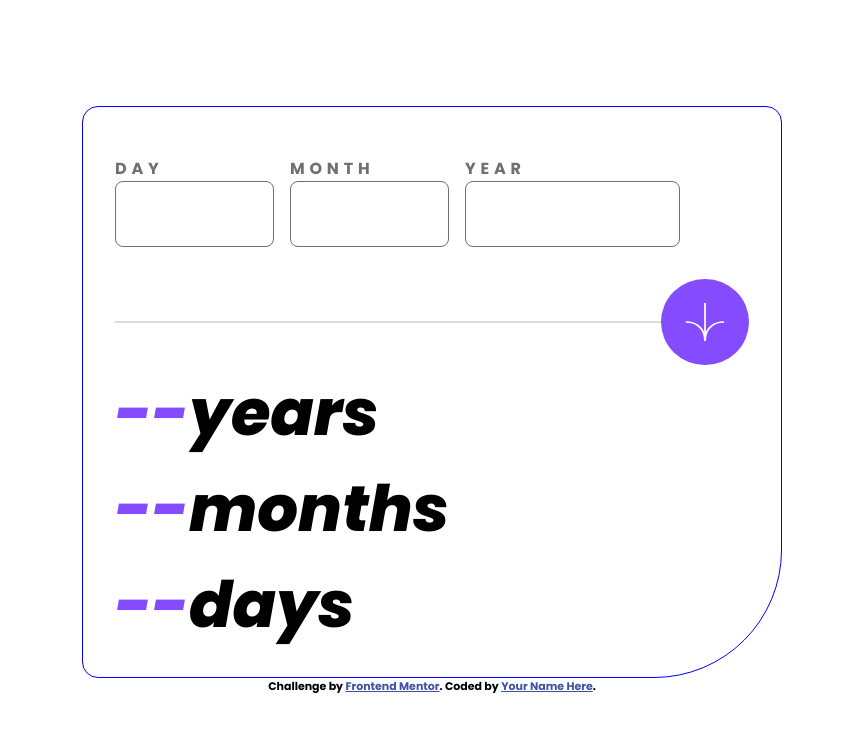
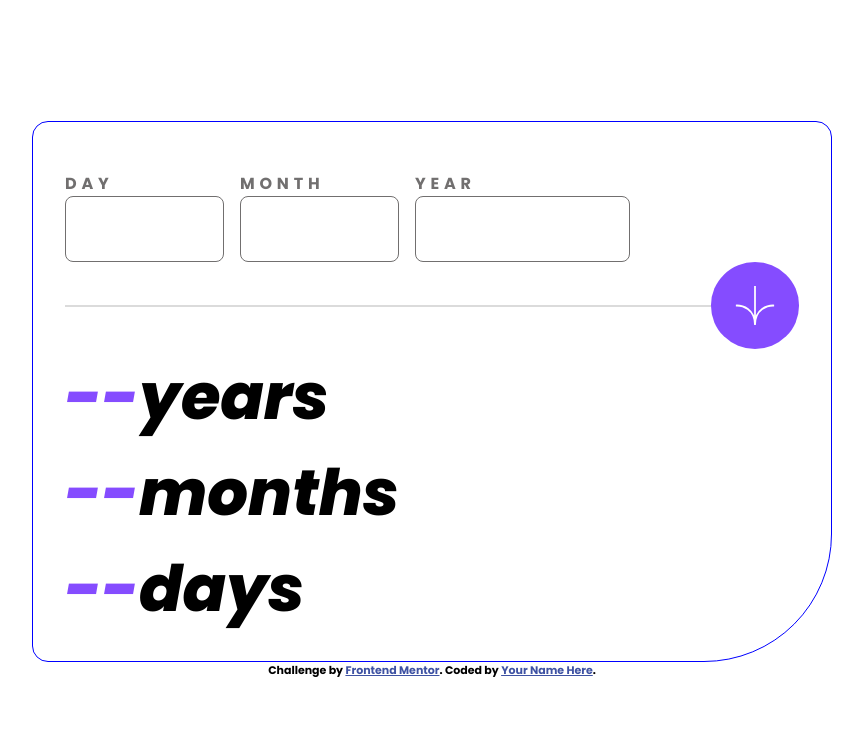
Before and after one commit to SerPet-eng/Age-Calculator-App, a React (Vite) app: page / in a window 1280 px wide. Shown: the top 732 px of the page, without its empty margins (208-1071 px from the left). Built offline with nearby package versions, Linux system fonts and the light colour scheme.

Commit message:
Changing the style of the app and button🛠️✨
 - Removing min-width value from the app file
 - Removing margin from the button file.

```diff
--- a/src/css/style.css
+++ b/src/css/style.css
@@ -79,7 +79,7 @@ body {
 .app .app-container {
   border: 1px solid blue;
   border-radius: 1rem 1rem 8rem 1rem;
-  min-width: 700px;
+  min-width: 800px;
   padding: 3.125rem 2rem 1.5rem;
 }
 
@@ -148,7 +148,6 @@ body {
 .main_button {
   display: flex;
   align-items: center;
-  margin: 2rem auto 0 auto;
 }
 .main_button .line {
   width: 100%;
--- a/src/scss/_app.scss
+++ b/src/scss/_app.scss
@@ -5,7 +5,7 @@
   .app-container {
     border: 1px solid blue;
     border-radius: 1rem 1rem 8rem 1rem;
-    min-width: 700px;
+    min-width: 800px;
     padding: 3.125rem 2rem 1.5rem;
   }
 }
--- a/src/scss/_button.scss
+++ b/src/scss/_button.scss
@@ -3,7 +3,6 @@
 .main_button {
   display: flex;
   align-items: center;
-  margin: 2rem auto 0 auto;
 
   .line {
     width: 100%;
```
Also changed, not shown: 1 other file (tests, documents, lock files or other folders).
